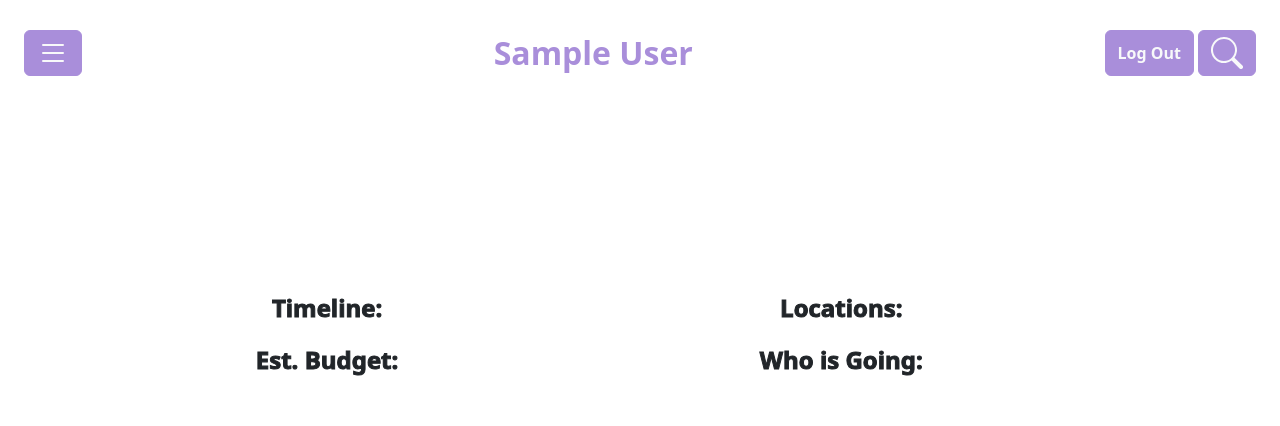
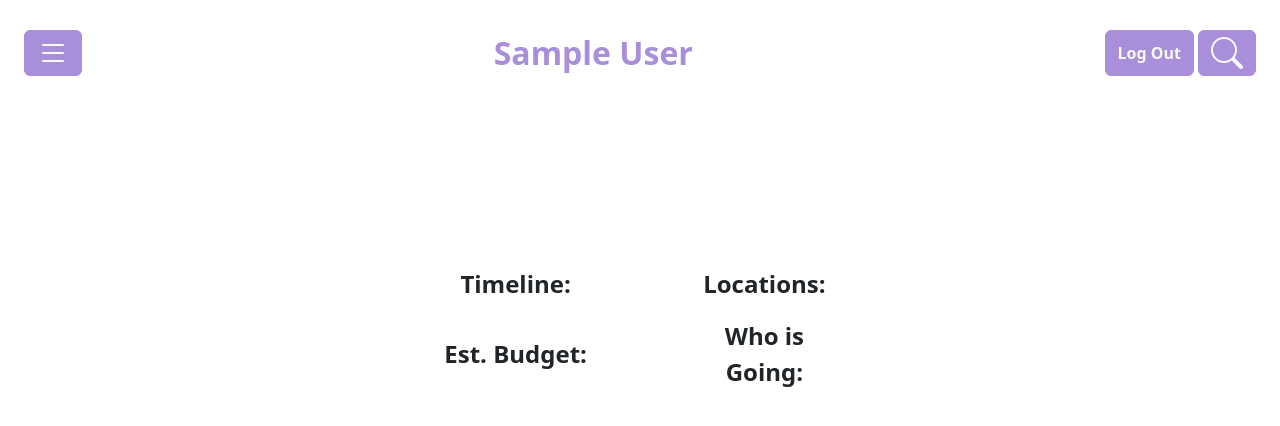
Before and after one commit to mhm1117/travel-app, a PHP site: page /tripPage.php in a window 1280 px wide. Shown: the top 426 px of the page. Run offline with PHP 8.4, Linux system fonts and the light colour scheme; the visitor is signed in with stand-in values (Sample User, id 1); data that the repository does not hold is empty.

Commit message:
fixed some styling

```diff
--- a/chooseProject.php
+++ b/chooseProject.php
@@ -31,7 +31,7 @@
             <?php if(isset($_SESSION["user_id"])) {
               echo '
                 <h1 class="text-maincolor fw-bolder mt-3">
-                  <span class="ms-4 me-1">SWITCH TRIP</span>
+                  <span class="ms-4 me-1">SELECT TRIP</span>
                   <div class="d-inline-block">
                       <a type="button" class="button btn-maincolor text-maincolor" data-bs-toggle="modal" data-bs-target="#addTripModal">
                         <svg xmlns="http://www.w3.org/2000/svg" width="1em" fill="currentColor" class="bi bi-plus-square-fill" viewBox="0 0 20 20">
--- a/css/styles.css
+++ b/css/styles.css
@@ -14,3 +14,9 @@ body::-webkit-scrollbar {
 #content {
     border: 2px var(--bs-maincolor) solid;
 }
+
+#trip-info {
+    * {
+        margin: auto;
+    }
+}
--- a/includes/tripPage/tripPage_view.inc.php
+++ b/includes/tripPage/tripPage_view.inc.php
@@ -27,11 +27,11 @@ function display_trip_info () {
     }
 
     echo '
-        <h1 class="text-dark" style="">' . $trip["name"] . '</h1>
-        <div class="fw-bolder fs-3 text-light" style="max-width: 90%;-webkit-text-stroke: 2px;-webkit-text-stroke-color: var(--bs-dark);" id="tripSummary">
+        <h1 class="text-dark fw-bold" style="">' . $trip["name"] . '</h1>
+        <div class="fw-bold fs-3 text-dark" style="max-width: 90%;" id="tripSummary">
             <p>' . $trip["description"] . '</p>
         </div>
-        <div class="fs-4 text-dark" style="max-width: 90%;-webkit-text-stroke: 1px;-webkit-text-stroke-color: var(--bs-dark);" id="tripDetails">
+        <div class="fs-4 text-dark" style="max-width: 90%;" id="tripDetails">
             <div class="row py-2">
                 <div class="col px-5">
                     <span class="fw-bold">Timeline: </span>
--- a/tripPage.php
+++ b/tripPage.php
@@ -26,7 +26,7 @@ require_once "includes/config_session.inc.php";
 
     <main class="d-flex flex-column container-fluid">
 
-      <div id="" class="d-flex flex-column container text-center gap-4" style="margin-top: 15vh;">
+      <div id="trip-info" class="d-flex flex-column container text-center gap-4" style="margin-top: 15vh;">
         <?php display_trip_info() ?>
       </div>
     </main>
```
